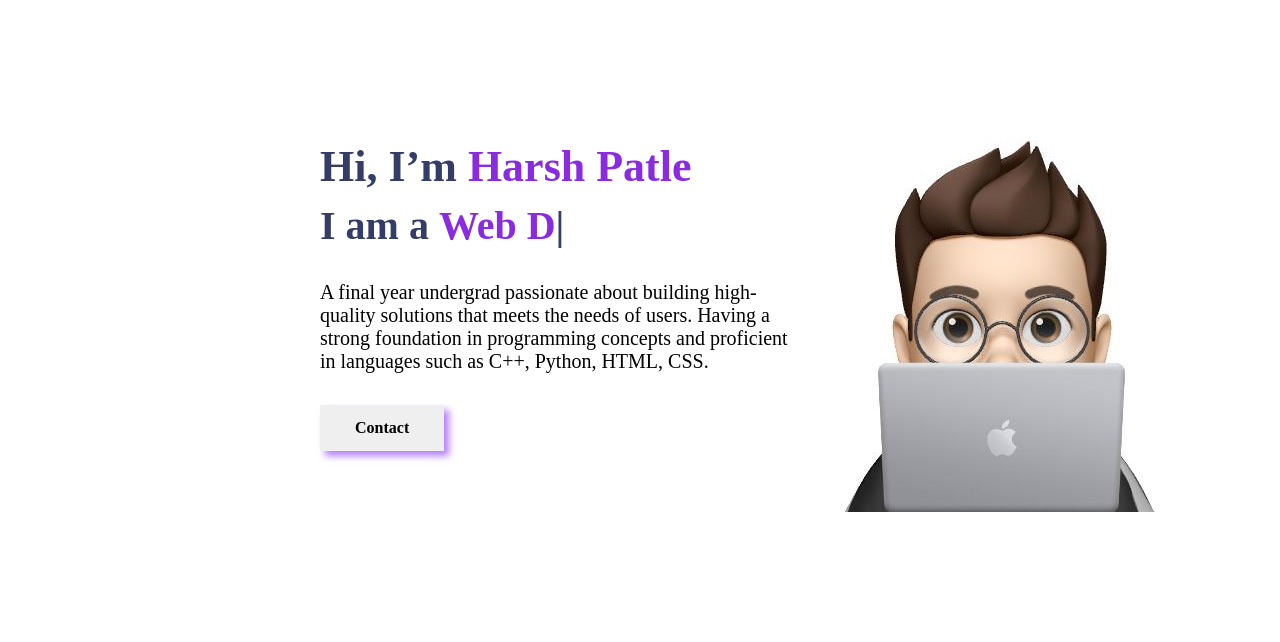
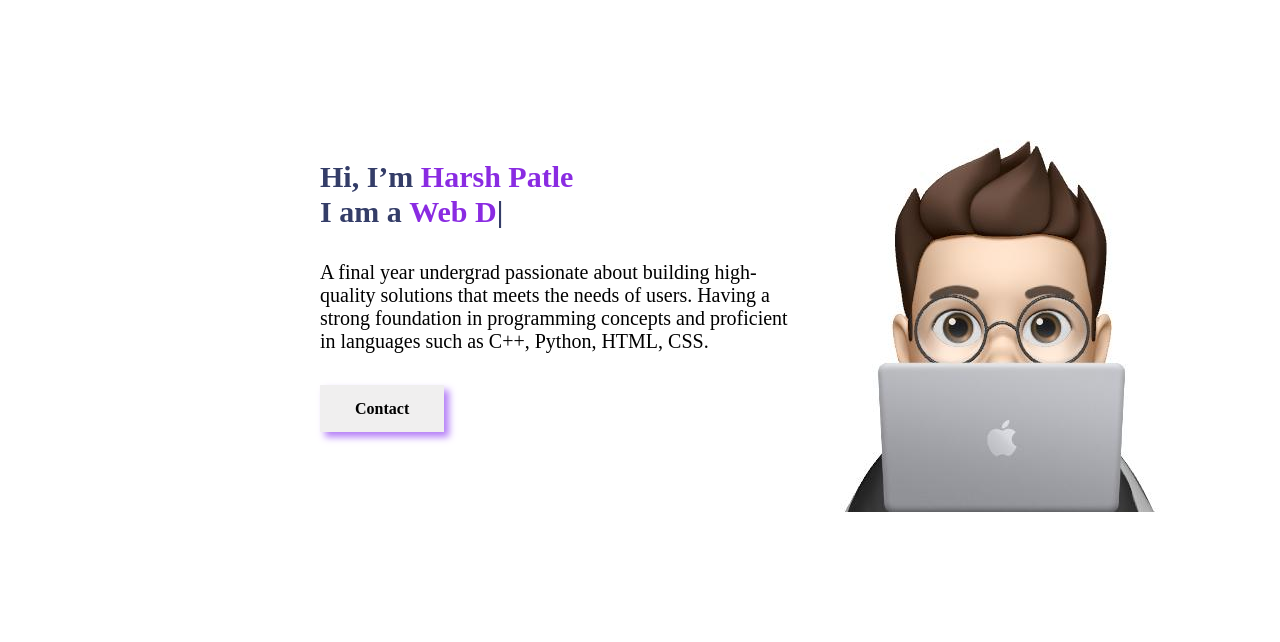
Before and after one commit to harshgit69/Portfolio.github.io, a plain HTML site: page index.html in a window 1280 px wide. Shown: the part 147-789 px from the top of the page. Drawn offline with nearby package versions, Linux system fonts and the light colour scheme.

Commit message:
style.css

```diff
--- a/style.css
+++ b/style.css
@@ -125,14 +125,14 @@ margin-top: 2rem;
 }
 
 .hero_heading{
-  font-size: 22px;
+  font-size: 15px;
   color: #343d68;
   font-weight: 500;
 
 }
 
 .hero_subheading{
-  font-size: 20px;
+  font-size: 15px;
   margin-top: -1rem;
   font-weight: 500px;
 }
```
